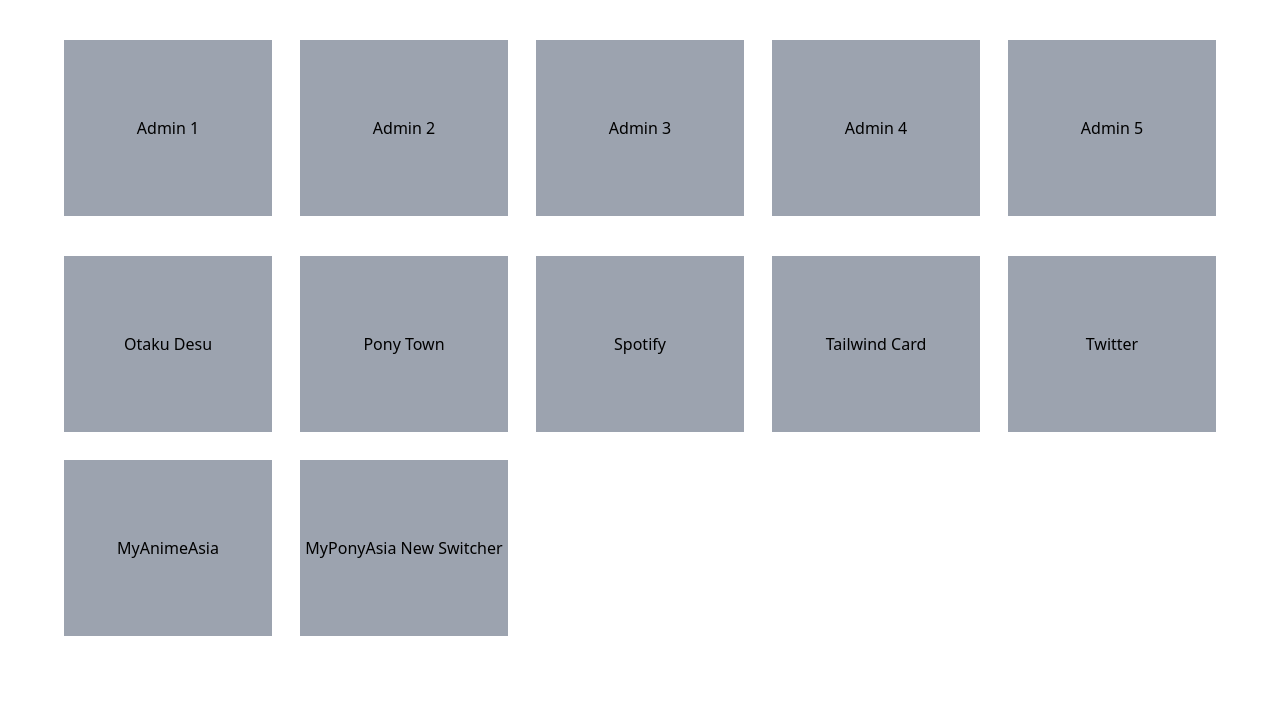
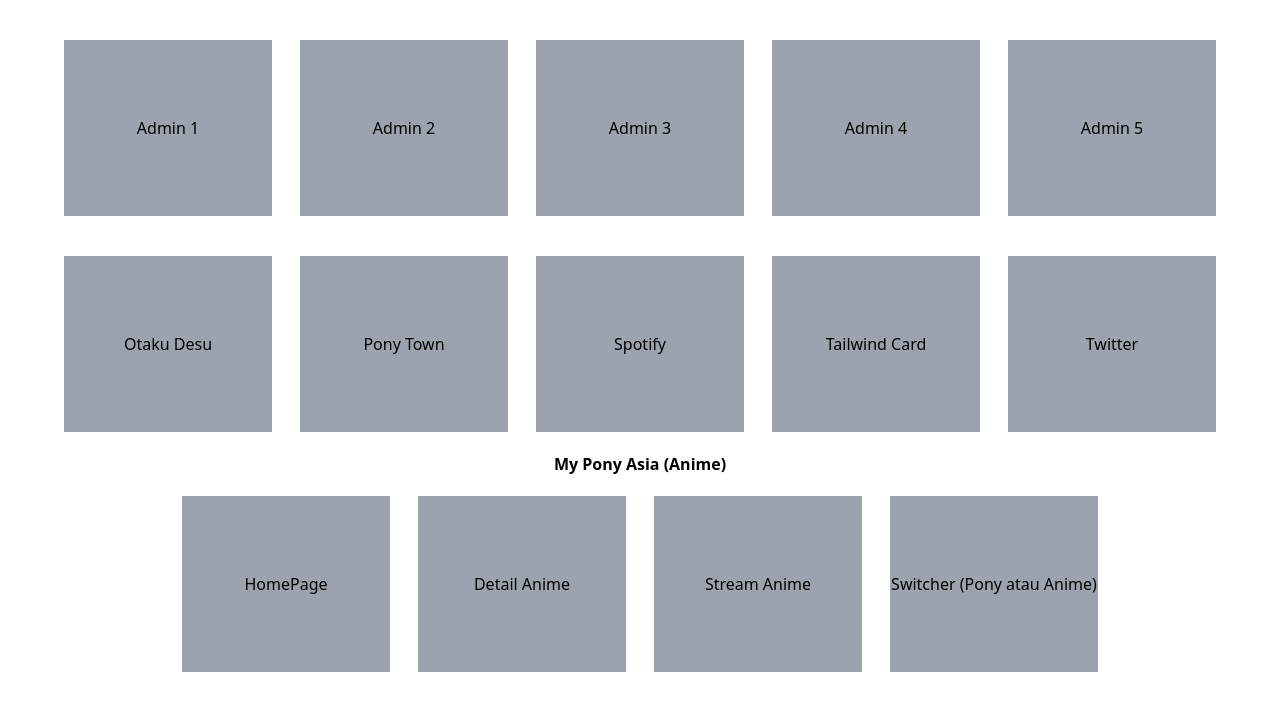
Before and after one commit to KingSit3/TailwindTemplate, a Next.js app: page / in a window 1280 px wide. Shown: the top 710 px of the page. Built offline with nearby package versions, Linux system fonts and the light colour scheme.

Commit message:
Editing links

```diff
--- a/pages/index.jsx
+++ b/pages/index.jsx
@@ -41,14 +41,29 @@
             <a href="twitter" className="h-44 w-52 bg-gray-400 flex justify-center items-center">
               Twitter
             </a>
+        </div>
+      </div>
+
+      <p className="my-5 text-center font-bold">My Pony Asia (Anime)</p>
+      <div className="min-w-full flex justify-center text-center">
+        <div className="grid grid-cols-4 gap-7 pb-5">
+
             <a href="myAnimeAsia/homepage" className="h-44 w-52 bg-gray-400 flex justify-center items-center">
-              MyAnimeAsia
+              HomePage
+            </a>
+            <a href="myAnimeAsia/detail" className="h-44 w-52 bg-gray-400 flex justify-center items-center">
+              Detail Anime
+            </a>
+            <a href="myAnimeAsia/stream" className="h-44 w-52 bg-gray-400 flex justify-center items-center">
+              Stream Anime
             </a>
             <a href="myPonyAsia" className="h-44 w-52 bg-gray-400 flex justify-center items-center">
-              MyPonyAsia New Switcher
+              Switcher (Pony atau Anime)
             </a>
         </div>
       </div>
+
+
 
   </div>
 
--- a/pages/myPonyAsia.jsx
+++ b/pages/myPonyAsia.jsx
@@ -8,7 +8,7 @@
             </div>
             <div className="flex justify-between space-x-16 px-24 mt-10 text-center text-2xl font-bold ">
                 <a href="#">
-                    <img className="rounded-xl hover:opacity-50 duration-200 shadow-xl transform hover:rotate-3" src="/image/episodethumbnail.png" alt="Thumbnail"/>
+                    <img className="rounded-xl hover:opacity-50 duration-200 shadow-xl transform hover:rotate-3" src="/image/image_landscape.png" alt="Thumbnail"/>
                     <span> My Little Pony </span>
                 </a>
                 <a href="#">
```
